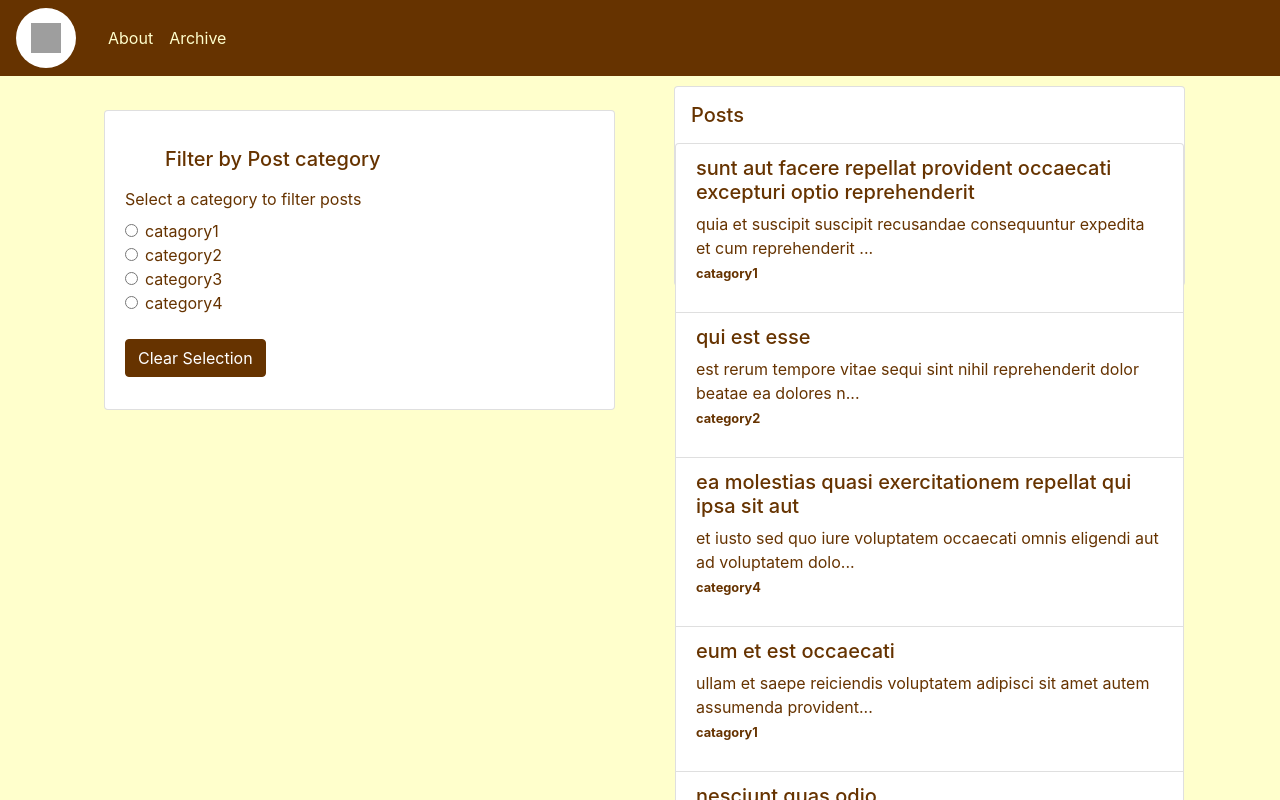
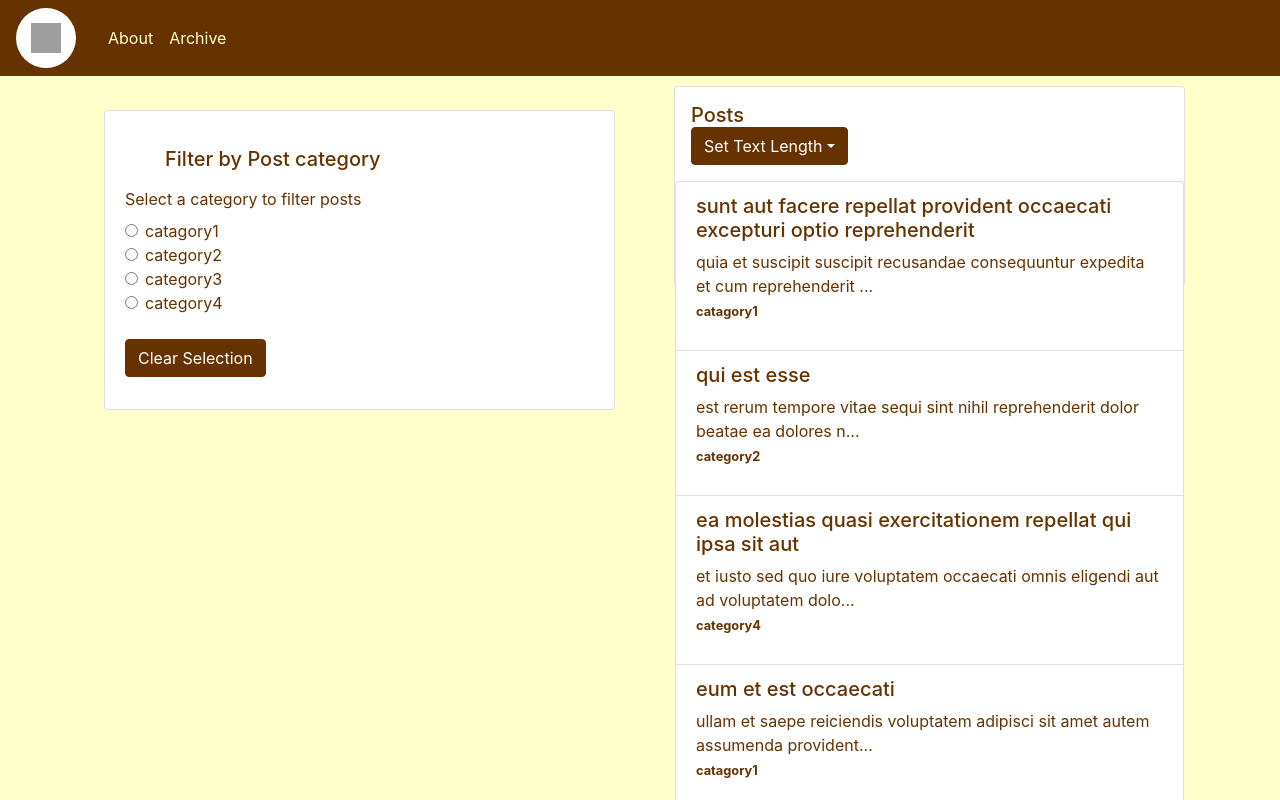
Before and after one commit to victorkane/basic-blog, a React (Create React App) app: page / in a window 1280 px wide. Shown: the top 800 px of the page. Built offline with nearby package versions, Linux system fonts and the light colour scheme; grey boxes are pictures that could not be loaded.

Commit message:
Scaffolded Dropdown

```diff
--- a/src/pages/Posts/index.js
+++ b/src/pages/Posts/index.js
@@ -6,6 +6,7 @@ import Card from 'react-bootstrap/Card'
 import ListGroup from 'react-bootstrap/ListGroup'
 import Form from 'react-bootstrap/Form'
 import Button from 'react-bootstrap/Button'
+import Dropdown from 'react-bootstrap/Dropdown'
 import './index.scss'
 
 // file obtained by: curl https://jsonplaceholder.typicode.com/posts > posts.json
@@ -20,6 +21,7 @@ const Posts = () => {
   const [postList] = useState(somePosts)
   const [categoryList] = useState(categories)
   const [selectedCategory, setCategory] = useState("")
+
   const handleOptionChange = changeEvent => {
     setCategory(changeEvent.target.value)
   }
@@ -71,7 +73,20 @@ const Posts = () => {
             </Col>
             <Col>
               <Card>
-							  <Card.Title>Posts</Card.Title>
+                <Card.Title>
+                  Posts
+                  <Dropdown>
+                    <Dropdown.Toggle variant="primary" id="post-text-length">
+                      Set Text Length
+                    </Dropdown.Toggle>
+                    <Dropdown.Menu>
+                      <Dropdown.Item>40 chars</Dropdown.Item>
+                      <Dropdown.Item>80 chars</Dropdown.Item>
+                      <Dropdown.Item>120 chars</Dropdown.Item>
+                      <Dropdown.Item>160 chars</Dropdown.Item>
+                    </Dropdown.Menu>
+                  </Dropdown>
+                </Card.Title>
                 <ListGroup>
                   {thePosts}
                 </ListGroup>
```
Lines whose indentation alone changed are shown as unchanged.
